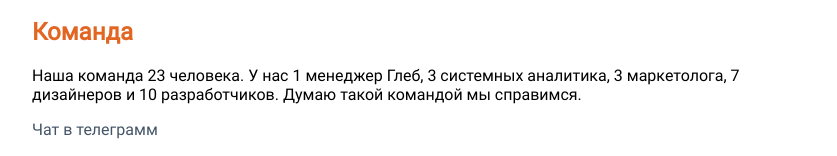
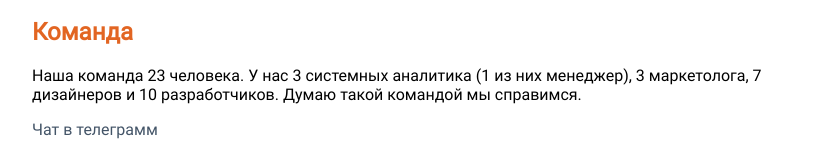
Before and after one commit to irinakrylova/zoospas.sprint1T, a plain HTML site: page index.html in a window 1280 px wide. Shown: the part 351-507 px from the top of the page, without its empty margins (1-838 px from the left). Drawn offline with Linux system fonts and the light colour scheme.

Commit message:
delete gleb

```diff
--- a/index.html
+++ b/index.html
@@ -46,7 +46,7 @@
 
     </ul>
     <h2>Команда</h2>
-    <p>Наша команда 23 человека. У нас 1 менеджер Глеб, 3 системных аналитика, 3 маркетолога, 7 дизайнеров и 10 разработчиков. Думаю такой командой мы справимся.</p>
+    <p>Наша команда 23 человека. У нас 3 системных аналитика (1 из них менеджер), 3 маркетолога, 7 дизайнеров и 10 разработчиков. Думаю такой командой мы справимся.</p>
     <a href="https://t.me/+p7G4AsyvRGA3ODQ6" target="_blank">Чат в телеграмм</a>
 
     <h2>Артефакты</h2>
```
